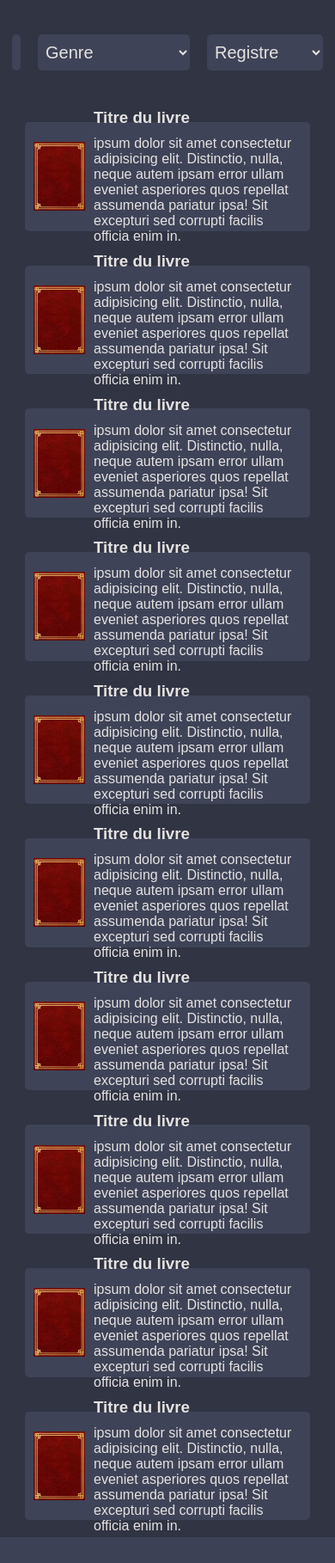
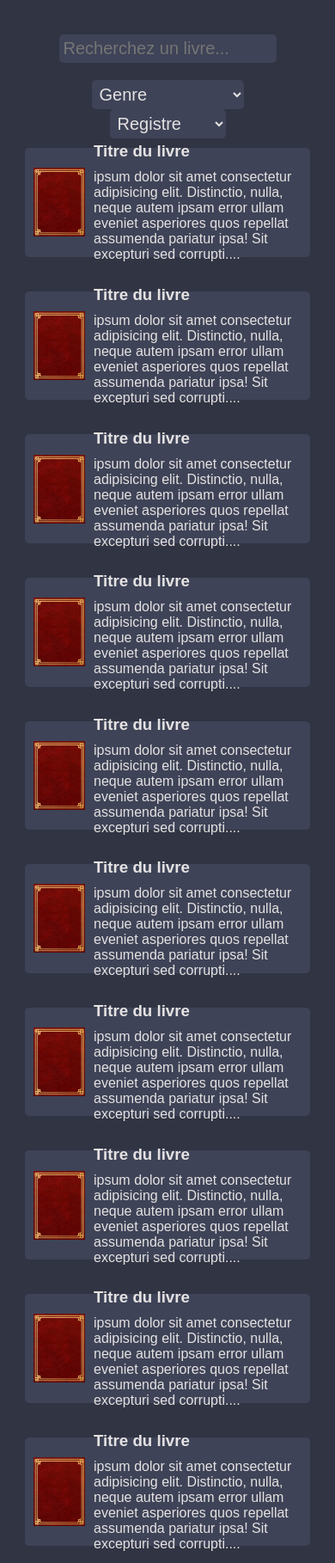
Before and after one commit to TfAplo/Bookollection, a PHP site: page /recherche.html in a window 390 px wide. Shown: the part 102-1920 px from the top of the page at 86% size. Before the commit the page ends 1890 px from the top, so only its background shows below. Run offline with PHP 8.4, Linux system fonts and the light colour scheme.

Commit message:
responsive

```diff
--- a/recherche.html
+++ b/recherche.html
@@ -34,70 +34,70 @@
             <img src="images/book-cover-picture.png" width="60px" alt="couverture du livre">
             <div>
                 <h3>Titre du livre</h3>
-                <p> ipsum dolor sit amet consectetur adipisicing elit. Distinctio, nulla, neque autem ipsam error ullam eveniet asperiores quos repellat assumenda pariatur ipsa! Sit excepturi sed corrupti facilis officia enim in.</p>
+                <p> ipsum dolor sit amet consectetur adipisicing elit. Distinctio, nulla, neque autem ipsam error ullam eveniet asperiores quos repellat assumenda pariatur ipsa! Sit excepturi sed corrupti....</p>
             </div>
         </a>
         <a class="livres" href="livre.html">
             <img src="images/book-cover-picture.png" width="60px" alt="couverture du livre">
             <div>
                 <h3>Titre du livre</h3>
-                <p> ipsum dolor sit amet consectetur adipisicing elit. Distinctio, nulla, neque autem ipsam error ullam eveniet asperiores quos repellat assumenda pariatur ipsa! Sit excepturi sed corrupti facilis officia enim in.</p>
+                <p> ipsum dolor sit amet consectetur adipisicing elit. Distinctio, nulla, neque autem ipsam error ullam eveniet asperiores quos repellat assumenda pariatur ipsa! Sit excepturi sed corrupti....</p>
             </div>
         </a>
         <a class="livres" href="livre.html">
             <img src="images/book-cover-picture.png" width="60px" alt="couverture du livre">
             <div>
                 <h3>Titre du livre</h3>
-                <p> ipsum dolor sit amet consectetur adipisicing elit. Distinctio, nulla, neque autem ipsam error ullam eveniet asperiores quos repellat assumenda pariatur ipsa! Sit excepturi sed corrupti facilis officia enim in.</p>
+                <p> ipsum dolor sit amet consectetur adipisicing elit. Distinctio, nulla, neque autem ipsam error ullam eveniet asperiores quos repellat assumenda pariatur ipsa! Sit excepturi sed corrupti....</p>
             </div>
         </a>
         <a class="livres" href="livre.html">
             <img src="images/book-cover-picture.png" width="60px" alt="couverture du livre">
             <div>
                 <h3>Titre du livre</h3>
-                <p> ipsum dolor sit amet consectetur adipisicing elit. Distinctio, nulla, neque autem ipsam error ullam eveniet asperiores quos repellat assumenda pariatur ipsa! Sit excepturi sed corrupti facilis officia enim in.</p>
+                <p> ipsum dolor sit amet consectetur adipisicing elit. Distinctio, nulla, neque autem ipsam error ullam eveniet asperiores quos repellat assumenda pariatur ipsa! Sit excepturi sed corrupti....</p>
             </div>
         </a>
         <a class="livres" href="livre.html">
             <img src="images/book-cover-picture.png" width="60px" alt="couverture du livre">
             <div>
                 <h3>Titre du livre</h3>
-                <p> ipsum dolor sit amet consectetur adipisicing elit. Distinctio, nulla, neque autem ipsam error ullam eveniet asperiores quos repellat assumenda pariatur ipsa! Sit excepturi sed corrupti facilis officia enim in.</p>
+                <p> ipsum dolor sit amet consectetur adipisicing elit. Distinctio, nulla, neque autem ipsam error ullam eveniet asperiores quos repellat assumenda pariatur ipsa! Sit excepturi sed corrupti....</p>
             </div>
         </a>
         <a class="livres" href="livre.html">
             <img src="images/book-cover-picture.png" width="60px" alt="couverture du livre">
             <div>
                 <h3>Titre du livre</h3>
-                <p> ipsum dolor sit amet consectetur adipisicing elit. Distinctio, nulla, neque autem ipsam error ullam eveniet asperiores quos repellat assumenda pariatur ipsa! Sit excepturi sed corrupti facilis officia enim in.</p>
+                <p> ipsum dolor sit amet consectetur adipisicing elit. Distinctio, nulla, neque autem ipsam error ullam eveniet asperiores quos repellat assumenda pariatur ipsa! Sit excepturi sed corrupti....</p>
             </div>
         </a>
         <a class="livres" href="livre.html">
             <img src="images/book-cover-picture.png" width="60px" alt="couverture du livre">
             <div>
                 <h3>Titre du livre</h3>
-                <p> ipsum dolor sit amet consectetur adipisicing elit. Distinctio, nulla, neque autem ipsam error ullam eveniet asperiores quos repellat assumenda pariatur ipsa! Sit excepturi sed corrupti facilis officia enim in.</p>
+                <p> ipsum dolor sit amet consectetur adipisicing elit. Distinctio, nulla, neque autem ipsam error ullam eveniet asperiores quos repellat assumenda pariatur ipsa! Sit excepturi sed corrupti....</p>
             </div>
         </a>
         <a class="livres" href="livre.html">
             <img src="images/book-cover-picture.png" width="60px" alt="couverture du livre">
             <div>
                 <h3>Titre du livre</h3>
-                <p> ipsum dolor sit amet consectetur adipisicing elit. Distinctio, nulla, neque autem ipsam error ullam eveniet asperiores quos repellat assumenda pariatur ipsa! Sit excepturi sed corrupti facilis officia enim in.</p>
+                <p> ipsum dolor sit amet consectetur adipisicing elit. Distinctio, nulla, neque autem ipsam error ullam eveniet asperiores quos repellat assumenda pariatur ipsa! Sit excepturi sed corrupti....</p>
             </div>
         </a>
         <a class="livres" href="livre.html">
             <img src="images/book-cover-picture.png" width="60px" alt="couverture du livre">
             <div>
                 <h3>Titre du livre</h3>
-                <p> ipsum dolor sit amet consectetur adipisicing elit. Distinctio, nulla, neque autem ipsam error ullam eveniet asperiores quos repellat assumenda pariatur ipsa! Sit excepturi sed corrupti facilis officia enim in.</p>
+                <p> ipsum dolor sit amet consectetur adipisicing elit. Distinctio, nulla, neque autem ipsam error ullam eveniet asperiores quos repellat assumenda pariatur ipsa! Sit excepturi sed corrupti....</p>
             </div>
         </a>
         <a class="livres" href="livre.html">
             <img src="images/book-cover-picture.png" width="60px" alt="couverture du livre">
             <div>
                 <h3>Titre du livre</h3>
-                <p> ipsum dolor sit amet consectetur adipisicing elit. Distinctio, nulla, neque autem ipsam error ullam eveniet asperiores quos repellat assumenda pariatur ipsa! Sit excepturi sed corrupti facilis officia enim in.</p>
+                <p> ipsum dolor sit amet consectetur adipisicing elit. Distinctio, nulla, neque autem ipsam error ullam eveniet asperiores quos repellat assumenda pariatur ipsa! Sit excepturi sed corrupti....</p>
             </div>
         </a>
     </div>
--- a/styles/recherche.css
+++ b/styles/recherche.css
@@ -86,11 +86,22 @@ a{
     color: var(--fontcolor);
 }
 
-@media only screen and (max-width: 1050px){
+@media only screen and (max-width: 1100px){
     .livres{
         width: 80%;
-
     }
 
+    .contenu{
+        margin-top: 30px;
+    }
+
+    form{
+        flex-wrap: wrap;
+    }
+
+    #recherche{
+        width: 100%;
+        margin-bottom: 20px;
+    }
 
   }
```
